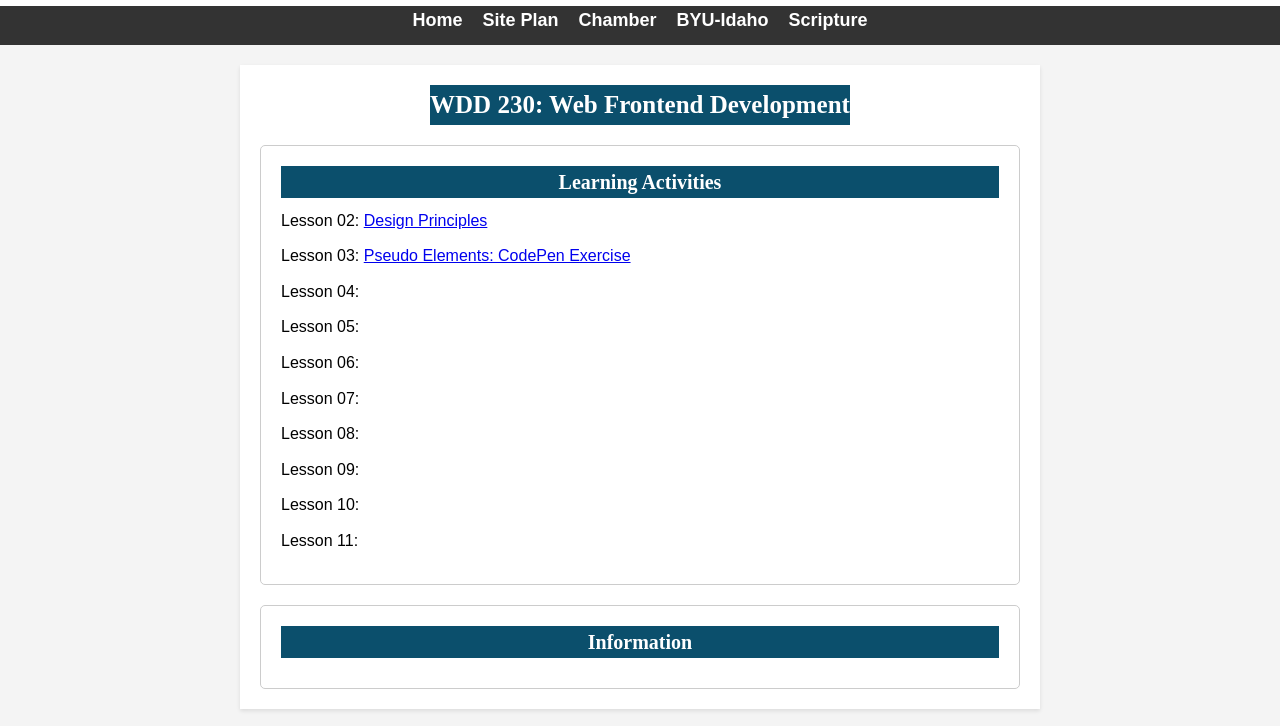
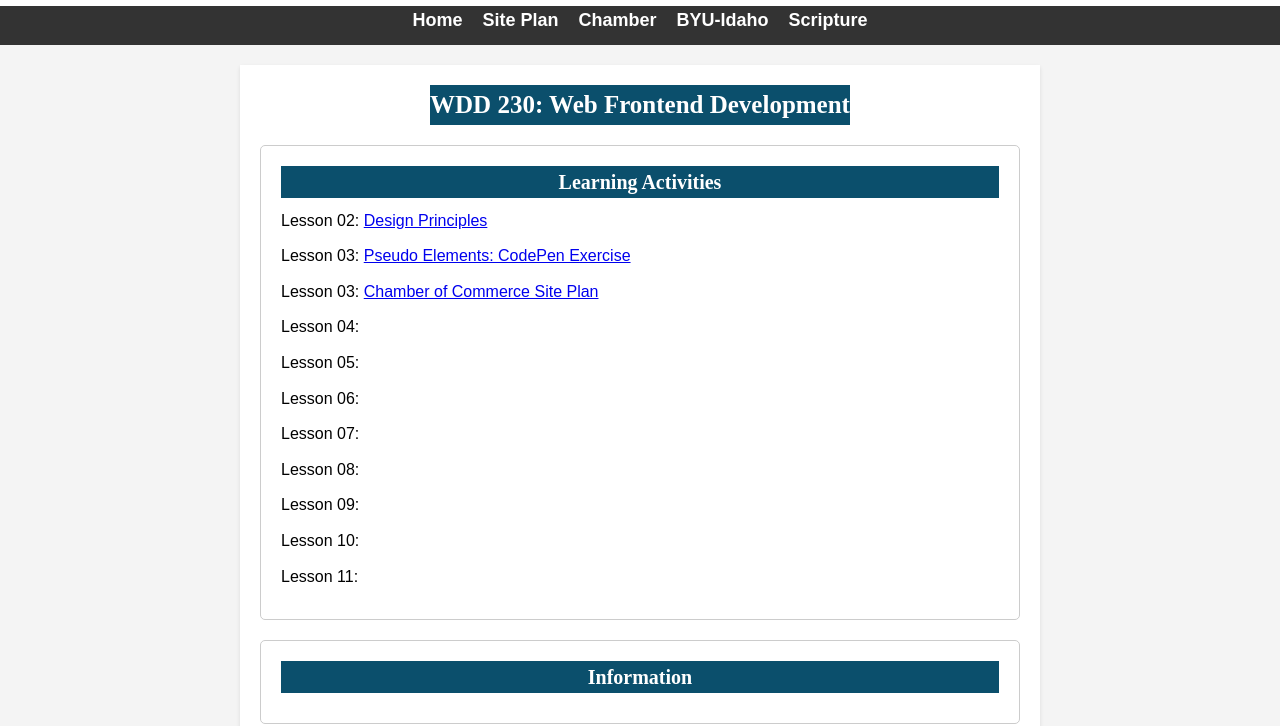
Before and after one commit to nilberth-escobar/wdd230, a plain HTML site: page index.html in a window 1280 px wide. Shown: the part 111-837 px from the top of the page. Drawn offline with nearby package versions, Linux system fonts and the light colour scheme.

Commit message:
chamber of commerce page added

```diff
--- a/index.html
+++ b/index.html
@@ -47,6 +47,7 @@
             <ul>
                 <li>Lesson 02: <a href="lesson2/design-principles.html"> Design Principles</a></li>
                 <li>Lesson 03: <a href="https://codepen.io/Nilberth-Escobar/pen/ZEVRXLo"> Pseudo Elements: CodePen Exercise </a></li>
+                <li>Lesson 03: <a href="lesson3/chamber-site-plan.html"> Chamber of Commerce Site Plan </a></li>
                 <li>Lesson 04: <a href="lesson4"> <!-- ADD LESSON HERE --> </a></li>
                 <li>Lesson 05: <a href="lesson5">  <!-- ADD LESSON HERE --> </a></li>
                 <li>Lesson 06: <a href="lesson6">  <!-- ADD LESSON HERE --> </a></li>
```
